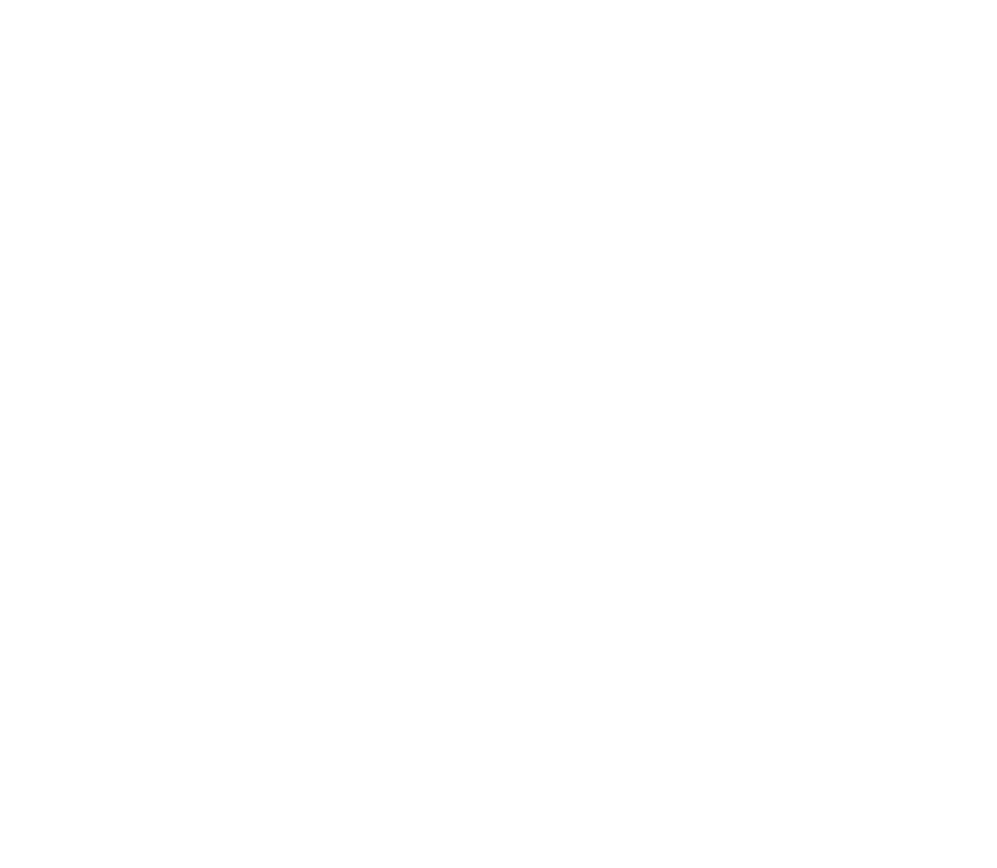
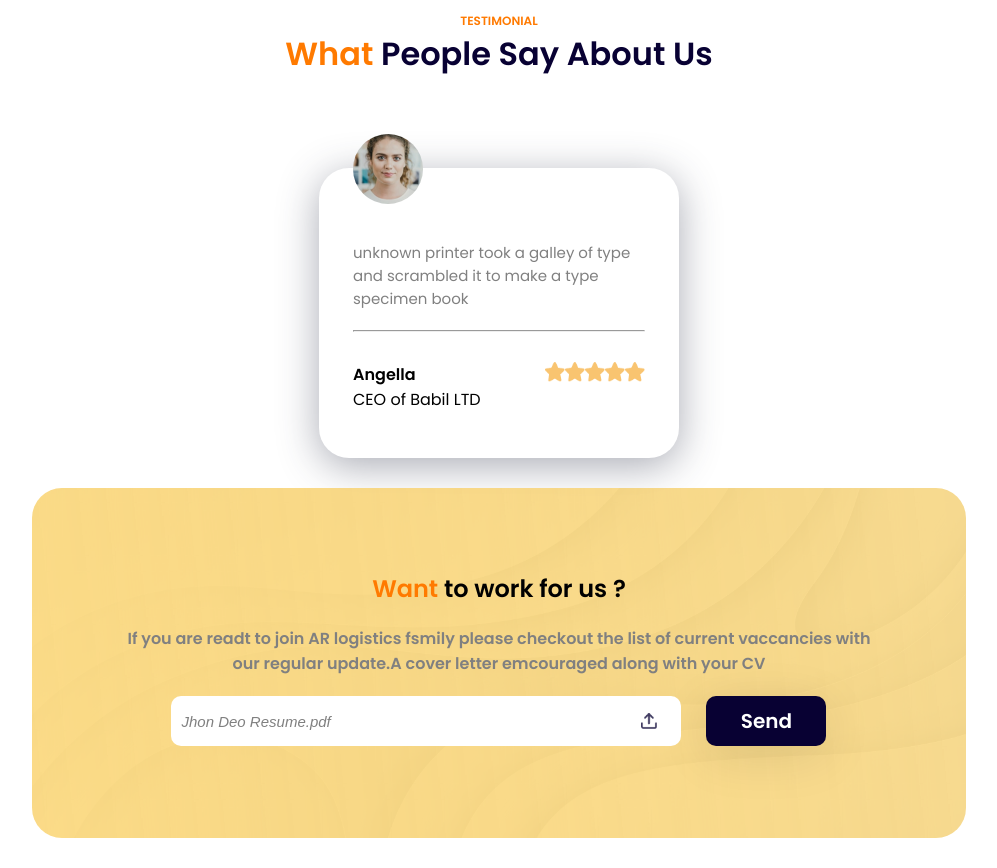
Before and after one commit to prathyu116/logestic, a React (Create React App) app: page / in a window 1280 px wide. Shown: the part 3100-3968 px from the top of the page, without its empty margins (141-1138 px from the left). Before the commit the page ends 3002 px from the top, so only its background shows below. Built offline with nearby package versions, Linux system fonts and the light colour scheme.

Commit message:
one card

```diff
--- a/src/App.js
+++ b/src/App.js
@@ -3,6 +3,7 @@
 import { LandingSection } from './Components/LandingSection/LandingSection';
 import Location from './Components/Location/Location';
 import OverView from './Components/OverView/OverView';
+import PeopleReview from './Components/PeopleReview/PeopleReview.';
 import ServiceComponent from './Components/ServiceComponent/ServiceComponent';
 
 function App() {
@@ -14,6 +15,7 @@
         <ServiceComponent />
         <OverView />
         <Location />
+        <PeopleReview />
       </div>
     </>
   );
--- a/src/Components/Location/Location.css
+++ b/src/Components/Location/Location.css
@@ -3,6 +3,7 @@
     flex-direction: column;
     align-items: center;
     justify-content: center;
+    margin-top: 60px;
     /* padding: 40px; */
     /* text-align: center; */
 }
--- a/src/Components/OverView/OverView.css
+++ b/src/Components/OverView/OverView.css
@@ -6,6 +6,8 @@
     margin-top: 100px;
     width: 100%;
     padding: 0 90px;
+    position: relative;
+
 }
 .overview-left{
     display: flex;
@@ -16,10 +18,10 @@
     padding: 20px;
 
 }
-.overview-right{
+/* .overview-right{
     position: relative;
 
-}
+} */
 .overview-bg-img-container{
     position: absolute;
     right: 0px;
--- /dev/null
+++ b/src/Components/PeopleReview/PeopleReview..jsx
@@ -0,0 +1,56 @@
+import React from 'react'
+import CommonHeadingSubHeading from '../CommonHeadingSubHeading/CommonHeadingSubHeading';
+import searchBG from '../../Assets/background - work for us.png'
+import uploadIMG from '../../Assets/Icon feather-upload.png'
+import person1 from '../../Assets/person 1.jpg'
+import './PeopleReview.css'
+import ReviewCard from './ReviewCard';
+const PeopleReview = () => {
+    return (
+        <>
+         <div className="review-container">
+             <div className="review-heading">
+                 <CommonHeadingSubHeading
+                  text1="TESTIMONIAL" textoange="What" text2="People Say About Us"
+                  text3=""
+                 />
+
+             </div>
+             <div className="review-card-container">
+                 <ReviewCard src={person1} info=" unknown printer took a galley of type and scrambled it to make a type specimen book"
+                 name="Angella"
+                 position="CEO of Babil LTD"
+
+                 />
+
+             </div>
+             <div className="work-for-us-container">
+                 <div className="background-search-img">
+                 <img src={searchBG} alt="IMAGE" />
+
+                 </div>
+                 <div className="inside-search-box-container">
+                     <h2> <span style={{color:"#FF7A00"}}>Want</span> to work for us ?</h2>
+                     <p style={{color:"gray",fontWeight:600}}>If you are readt to join AR logistics fsmily please checkout
+                     the list of current vaccancies with our regular update.A cover letter emcouraged along
+                     with your CV</p>
+                     <div className="input-box">
+                     <input type="text" id="text1" placeholder="Jhon Deo Resume.pdf"/>
+                     <img src={uploadIMG} alt="" />
+                      <button>Send</button>
+
+                     </div>
+
+
+                 </div>
+
+
+             </div>
+
+         </div>
+
+        </>
+    )
+}
+
+export default PeopleReview;
--- /dev/null
+++ b/src/Components/PeopleReview/PeopleReview.css
@@ -0,0 +1,128 @@
+.review-container{
+    display: flex;
+    flex-direction: column;
+    align-items: center;
+    justify-content: center;
+    text-align: center;
+    margin-top: 50px;
+    gap: 30px;
+}
+.work-for-us-container{
+    display: flex;
+    flex-direction: column;
+    align-items: center;
+    justify-content: center;
+    text-align: center;
+    gap: 10px;
+
+}
+.background-search-img{
+    position: relative;
+    height: 350px;
+    margin-bottom: 30px;
+}
+.background-search-img img{
+height: 100%;
+border-radius: 30px;
+}
+.inside-search-box-container{
+    position: absolute;
+    z-index: 10;
+    display: flex;
+    flex-direction: column;
+    align-items: center;
+    justify-content: center;
+    text-align: center;
+    gap: 20px;
+    width: 60%;
+    margin-bottom: 40px ;
+
+}
+.input-box{
+    display: flex;
+    flex-direction: row;
+    align-items: center;
+    justify-content: center;
+    text-align: center;
+
+}
+
+.input-box input{
+    width: 510px;
+    height: 50px;
+    outline: none;
+    font-size: 20px;
+    margin-right: 25px;
+    color: #ccc;
+    border-radius: 10px;
+    background-color: white;
+    border: none;
+    position: relative;
+   ;
+    /* background:#fff url('./../../Assets/Icon feather-upload.png');
+    background-position: right;
+    padding-left: 30px;
+    background-size: 15px;
+    background-repeat: no-repeat; */
+    padding: 10px 10px;
+}
+::placeholder {
+    color: gray;
+    font-style: italic;
+    font-size: 15px;
+  }
+.input-box img{
+    position: absolute;
+    margin-left: 300px;
+    height: 16px;
+
+
+    }
+.input-box button{
+    width: 120px;
+    height: 50px;
+    padding: 10px 10px;
+    font-size: 20px;
+    border-radius: 10px;
+    border: 1px soild black;
+background-color: #080133;
+    cursor: pointer;
+    margin-top: 0;
+    color: white;
+
+}
+.review-card{
+    display: flex;
+    flex-direction: column;
+    align-items: flex-start;
+    margin-top: 30px;
+    width: 360px;
+    height: 290px;
+    border-radius: 30px;
+    box-shadow: 0px 8px 40px 0 hsl(229deg 23% 23% / 41%);
+    padding: 0 34px;
+    gap: 30px;
+
+}
+.top img{
+
+    align-self: flex-end;
+    width: 70px;
+    height: 70px;
+    border-radius: 50%;
+    margin-top: -34px;
+
+
+}
+.reviw-footer{
+    display: flex;
+    flex-direction: row;
+    align-items: flex-start;
+    justify-content: space-between;
+    width: 100%;
+}
+  .rating-star img{
+      width: 20px;
+      height: 20px;
+
+  }
--- /dev/null
+++ b/src/Components/PeopleReview/ReviewCard.jsx
@@ -0,0 +1,40 @@
+import React from 'react';
+import star from './../../Assets/Icon awesome-star.png'
+import './PeopleReview.css';
+
+const ReviewCard = (props) => {
+    return (
+        <div className="review-card">
+            <div className="top">
+                <img src={props.src} alt="image" srcset="" />
+
+            </div>
+            <div className="info-review">
+                <p style={{textAlign:"left",fontSize:15,color:"gray"}}>{props.info}</p>
+
+
+               <hr style={{marginTop:20}}/>
+
+            </div>
+
+            <div className="reviw-footer">
+                <div className="name-position">
+                    <h4 style={{textAlign:"left"}}>{props.name}</h4>
+                    <p>{props.position}</p>
+
+                </div>
+                <div className="rating-star">
+                        <img src={star} alt="star image" />
+                        <img src={star} alt="star image" />
+                        <img src={star} alt="star image" />
+                        <img src={star} alt="star image" />
+                        <img src={star} alt="star image" />
+                </div>
+
+            </div>
+
+        </div>
+    )
+}
+
+export default ReviewCard
```
